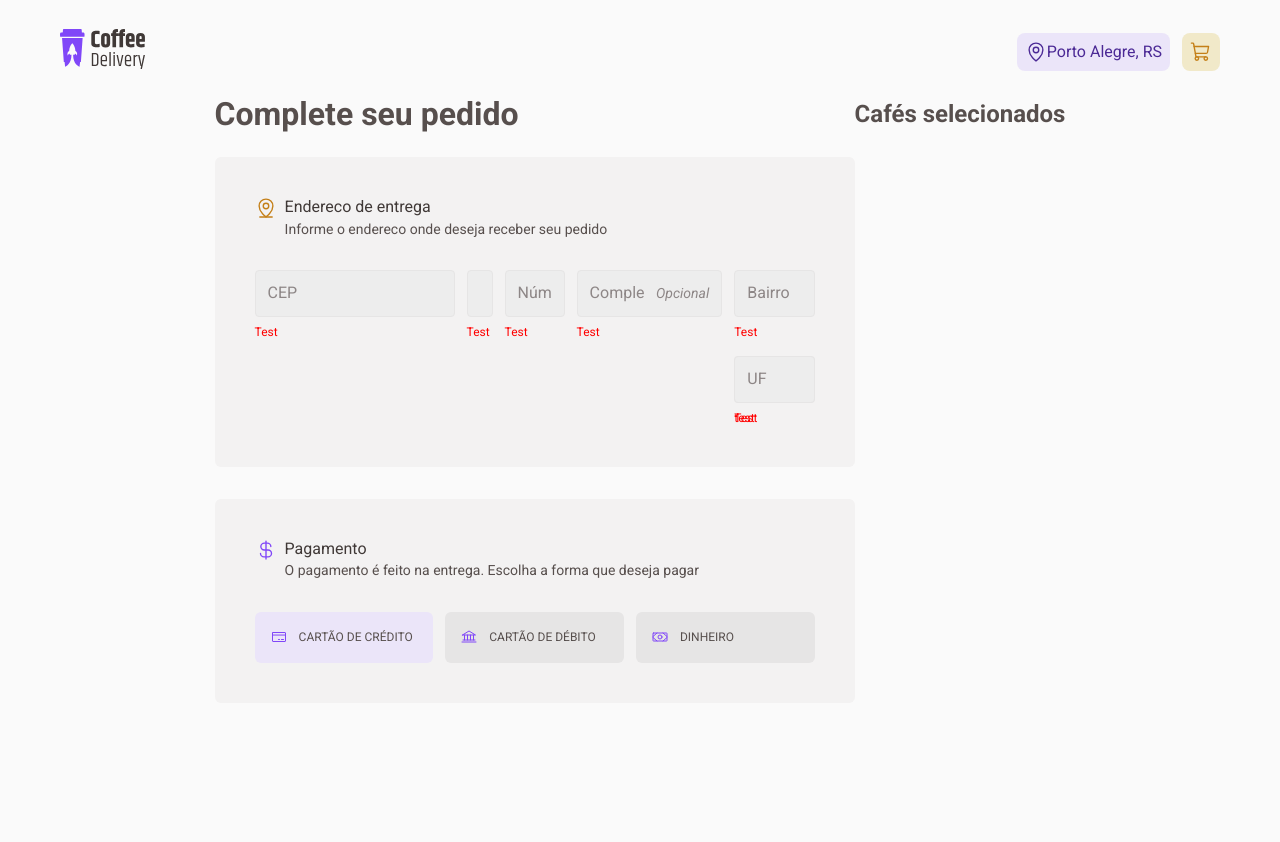
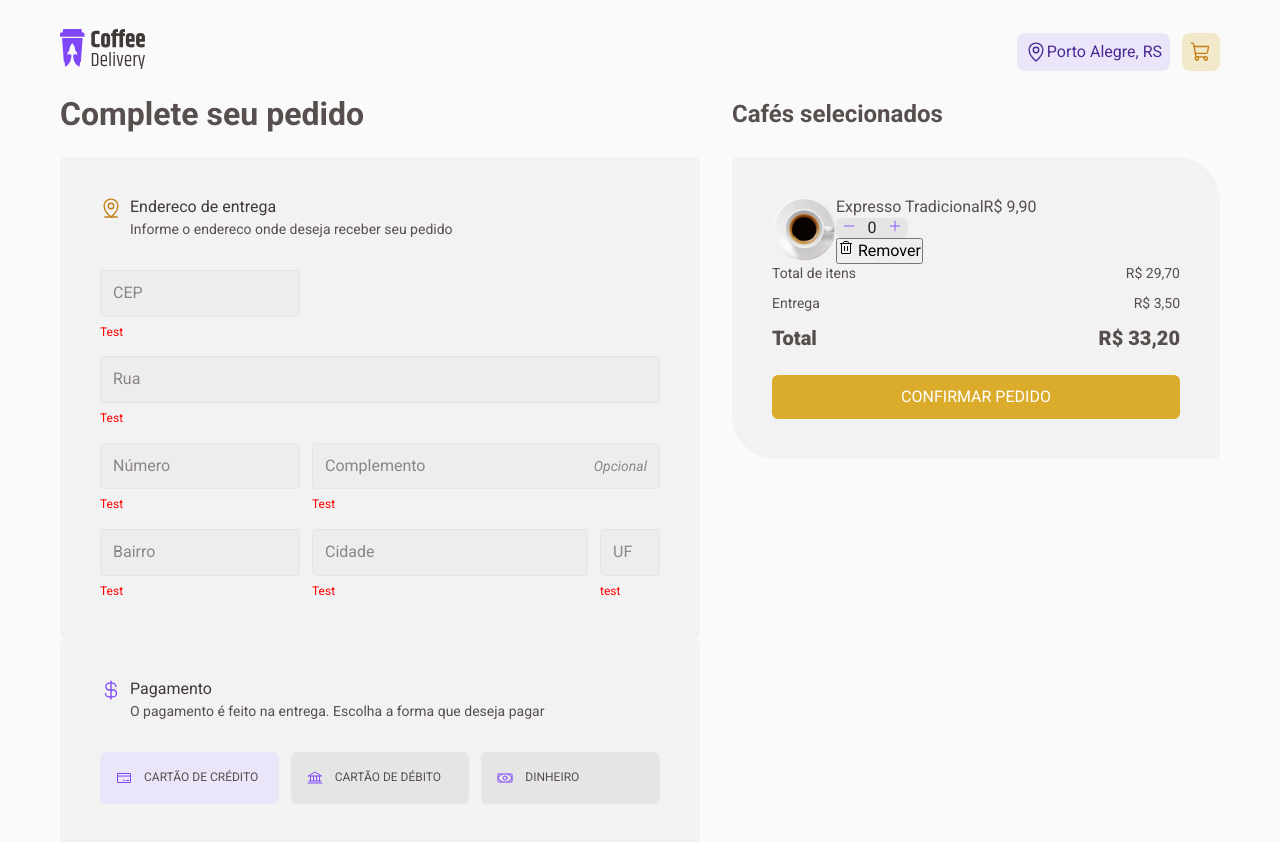
Before and after one commit to degui1/coffee-delivery, a React (Vite) app: page /checkout in a window 1280 px wide. Before the commit the page ends 800 px from the top, so only its background shows below. Built offline with nearby package versions, Linux system fonts and the light colour scheme.

Commit message:
OrderPayment container

```diff
--- a/src/components/Form/Radio/styles.ts
+++ b/src/components/Form/Radio/styles.ts
@@ -13,6 +13,8 @@ export const Container = styled.label`
   text-transform: uppercase;
   ${mixins.fonts.buttonM}
   transition: all 0.2s;
+
+  cursor: pointer;
 
   &:hover {
     background-color: ${({ theme }) => theme['base-hover']};
--- a/src/components/Form/TextField/index.tsx
+++ b/src/components/Form/TextField/index.tsx
@@ -6,6 +6,7 @@ import {
   forwardRef,
   useState,
 } from 'react'
+
 // import { FieldError } from 'react-hook-form'
 import { Box, Container, ErrorMessage } from './styles'
 
--- a/src/pages/Checkout/index.tsx
+++ b/src/pages/Checkout/index.tsx
@@ -1,10 +1,19 @@
 import { useForm } from 'react-hook-form'
 import {
+  AmountContainer,
+  AsideContainer,
   CheckoutContainer,
   FormContainer,
   FormFieldsContainer,
   InformSection,
+  ListItem,
+  OrderButton,
+  OrderContainer,
+  OrderListContainer,
+  PaymentContainer,
   PaymentMethodContainer,
+  Total,
+  Value,
 } from './styles'
 import {
   Bank,
@@ -12,10 +21,14 @@ import {
   CurrencyDollar,
   MapPinLine,
   Money,
+  Trash,
 } from 'phosphor-react'
 import { Radio } from '../../components/Form/Radio'
 import { useTheme } from 'styled-components'
 import { TextInput } from '../../components/Form/TextField'
+
+import latteCoffeeImg from '../../assets/coffees/Expresso.svg'
+import { Counter } from '../../components/Counter'
 
 export function Checkout() {
   const theme = useTheme()
@@ -25,7 +38,8 @@ export function Checkout() {
     <CheckoutContainer>
       <main>
         <h1>Complete seu pedido</h1>
-        <form action="">
+
+        <form id="order">
           <FormContainer>
             <InformSection>
               <MapPinLine size={22} color={theme['yellow-dark']} />
@@ -38,21 +52,21 @@ export function Checkout() {
               <TextInput
                 placeholder="CEP"
                 type="number"
-                // containerProps={{ style: { gridArea: 'cep' } }}
+                containerProps={{ style: { gridArea: 'cep' } }}
                 error={new Error('Test')}
                 {...register('cep', { valueAsNumber: true })}
               />
 
               <TextInput
                 placeholder="Rua"
-                // containerProps={{ style: { gridArea: 'street' } }}
+                containerProps={{ style: { gridArea: 'street' } }}
                 error={new Error('Test')}
                 {...register('street')}
               />
 
               <TextInput
                 placeholder="Número"
-                // containerProps={{ style: { gridArea: 'number' } }}
+                containerProps={{ style: { gridArea: 'number' } }}
                 error={new Error('Test')}
                 {...register('number')}
               />
@@ -60,14 +74,14 @@ export function Checkout() {
               <TextInput
                 placeholder="Complemento"
                 optional
-                // containerProps={{ style: { gridArea: 'fullAddress' } }}
+                containerProps={{ style: { gridArea: 'fullAddress' } }}
                 error={new Error('Test')}
                 {...register('fullAddress')}
               />
 
               <TextInput
                 placeholder="Bairro"
-                // containerProps={{ style: { gridArea: 'neighborhood' } }}
+                containerProps={{ style: { gridArea: 'neighborhood' } }}
                 error={new Error('Test')}
                 {...register('neighborhood')}
               />
@@ -88,19 +102,20 @@ export function Checkout() {
               />
             </FormFieldsContainer>
           </FormContainer>
-        </form>
+
           <PaymentMethodContainer>
             <InformSection>
               <CurrencyDollar size={22} />
               <div>
                 <span>Pagamento</span>
                 <p>
-                O pagamento é feito na entrega. Escolha a forma que deseja pagar
+                  O pagamento é feito na entrega. Escolha a forma que deseja
+                  pagar
                 </p>
               </div>
             </InformSection>
 
-          <div className="paymentContainer">
+            <PaymentContainer>
               <Radio
                 isSelected={true}
                 {...register('paymentMethod')}
@@ -125,13 +140,50 @@ export function Checkout() {
                 <Money size={16} />
                 <span>Dinheiro</span>
               </Radio>
+            </PaymentContainer>
+          </PaymentMethodContainer>
+        </form>
+      </main>
+      <AsideContainer>
+        <h1>Cafés selecionados</h1>
+
+        <OrderContainer>
+          <OrderListContainer>
+            <ListItem>
+              <img src={latteCoffeeImg} alt="" />
+
+              <div>
+                <span>Expresso Tradicional</span>
+                <div>
+                  <Counter />
+                  <button>
+                    <Trash /> Remover
+                  </button>
                 </div>
-        </PaymentMethodContainer>
-      </main>
+              </div>
 
-      <aside>
-        <h1>Cafés selecionados</h1>
-      </aside>
+              <span>R$ 9,90</span>
+            </ListItem>
+          </OrderListContainer>
+          <AmountContainer>
+            <Value>
+              <span>Total de itens</span>
+              <span>R$ 29,70</span>
+            </Value>
+            <Value>
+              <span>Entrega</span>
+              <span>R$ 3,50</span>
+            </Value>
+            <Total>
+              <span>Total</span>
+              <span>R$ 33,20</span>
+            </Total>
+          </AmountContainer>
+          <OrderButton type="submit" form="order">
+            Confirmar Pedido
+          </OrderButton>
+        </OrderContainer>
+      </AsideContainer>
     </CheckoutContainer>
   )
 }
--- a/src/pages/Checkout/styles.ts
+++ b/src/pages/Checkout/styles.ts
@@ -4,7 +4,8 @@ import { mixins } from '../../styles/mixins'
 export const CheckoutContainer = styled.div`
   display: flex;
   max-width: 1160px;
-  justify-content: space-between;
+  width: 100%;
+  gap: 2rem;
 
   main {
     display: flex;
@@ -14,25 +15,25 @@ export const CheckoutContainer = styled.div`
 `
 
 const baseCard = styled.div`
-  max-width: 640px;
   background-color: ${({ theme }) => theme['base-card']};
   padding: 2.5rem;
   border-radius: 6px;
-  width: 100%;
+  min-width: 640px;
 
   display: flex;
   flex-direction: column;
+  flex: 1;
   gap: 2rem;
 `
 
 export const FormContainer = styled(baseCard)``
 
-export const PaymentMethodContainer = styled(baseCard)`
-  .paymentContainer {
-    display: flex;
-    flex-direction: row;
-    gap: 0.75rem;
-  }
+export const PaymentMethodContainer = styled(baseCard)``
+
+export const PaymentContainer = styled.div`
+  display: flex;
+  flex-direction: row;
+  gap: 0.75rem;
 `
 
 export const InformSection = styled.div`
@@ -62,8 +63,71 @@ export const InformSection = styled.div`
 
 export const FormFieldsContainer = styled.div`
   display: grid;
-  grid-template-areas: 'cep . .', 'street street street',
-    'number fullAddress fullAddress', 'neighborhood city state';
+  grid-template-areas:
+    'cep . .'
+    'street street street'
+    'number fullAddress fullAddress'
+    'neighborhood city state';
   grid-template-columns: 200px 1fr 60px;
   grid-gap: 16px 12px;
 `
+
+export const AsideContainer = styled.aside`
+  display: flex;
+  flex-direction: column;
+  gap: 2rem;
+  width: 100%;
+`
+
+export const OrderContainer = styled.div`
+  background-color: ${({ theme }) => theme['base-card']};
+  padding: 2.5rem;
+  border-top-left-radius: 6px;
+  border-bottom-right-radius: 6px;
+  border-top-right-radius: 44px;
+  border-bottom-left-radius: 44px;
+`
+
+export const OrderListContainer = styled.div``
+
+export const ListItem = styled.div`
+  display: flex;
+  align-items: flex-start;
+
+  img {
+    width: 4rem;
+  }
+`
+
+export const AmountContainer = styled.div`
+  display: flex;
+  flex-direction: column;
+  gap: 0.75rem;
+`
+
+const AmountValue = styled.div`
+  display: flex;
+  justify-content: space-between;
+  width: 100%;
+`
+
+export const Value = styled(AmountValue)`
+  ${mixins.fonts.textS}
+`
+
+export const Total = styled(AmountValue)`
+  ${mixins.fonts.textLBold}
+`
+
+export const OrderButton = styled.button`
+  width: 100%;
+  border-radius: 6px;
+  border: none;
+  text-transform: uppercase;
+
+  background-color: ${({ theme }) => theme.yellow};
+  color: ${({ theme }) => theme.white};
+  padding: 0.75rem;
+  margin-top: 1.5rem;
+  cursor: pointer;
+`
--- a/src/styles/mixins.ts
+++ b/src/styles/mixins.ts
@@ -35,6 +35,20 @@ export const mixins = {
       font-size: 1.125rem;
       line-height: 130%;
       font-weight: 700;
+    `,
+
+    textLBold: css`
+      font-family: 'Roboto', sans-serif;
+      font-size: 1.25rem;
+      line-height: 130%;
+      font-weight: 800;
+    `,
+
+    textMBold: css`
+      font-family: 'Roboto', sans-serif;
+      font-size: 1rem;
+      line-height: 130%;
+      font-weight: 800;
     `,
 
     textL: css`
```
Lines whose indentation alone changed are shown as unchanged.
